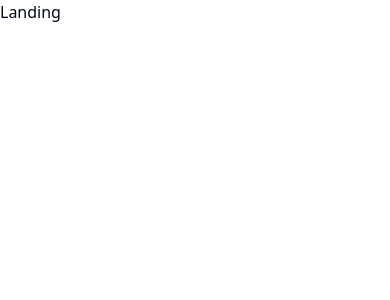
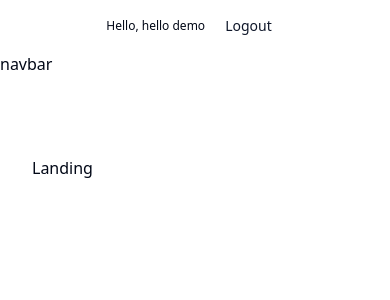
Before and after one commit to Ankit9835/react_typescript_ecomm, a React app: page / in a window 390 px wide. Shown: the top 300 px of the page. Built offline with nearby package versions, Linux system fonts and the light colour scheme; the HTML template or start-up script is replaced by a standard one.

Commit message:
working on layout file

```diff
--- a/src/App.tsx
+++ b/src/App.tsx
@@ -19,11 +19,43 @@
 const router = createBrowserRouter([
   {
     path: '/',
-    element: <Landing />,
+    element: <HomeLayout />,
+
+    children: [
+      {
+        index: true,
+        element: <Landing />,
+      },
+      {
+        path: 'products',
+        element: <Products />,
+      },
+      {
+        path: 'products/:id',
+        element: <SingleProduct />,
+      },
+      {
+        path: 'cart',
+        element: <Cart />,
+      },
+      { path: 'about', element: <About /> },
+      {
+        path: 'checkout',
+        element: <Checkout />,
+      },
+      {
+        path: 'orders',
+        element: <Orders />,
+      },
+    ],
   },
   {
-    path: '/cart',
-    element: <Cart />,
+    path: '/login',
+    element: <Login />,
+  },
+  {
+    path: '/register',
+    element: <Register />,
   },
 ]);
 
--- /dev/null
+++ b/src/components/Header.tsx
@@ -0,0 +1,42 @@
+import React, { useState } from 'react'
+import { Link, useNavigate } from 'react-router-dom'
+import { Button } from './ui/button'
+
+
+const Header = () => {
+    const navigate = useNavigate()
+    const [user, setUser] = useState<{username: string}  | null>({
+        username:'hello demo'
+    })
+
+    const handleLogout = () => {
+        setUser(null)
+        navigate('/')
+    }
+  return (
+    <header>
+    <div className='align-element flex justify-center sm:justify-end py-2'>
+      {/* USER */}
+      {user ? (
+        <div className='flex gap-x-2 sm:gap-x-8 items-center'>
+          <p className='text-xs sm:text-sm'>Hello, {user.username}</p>
+          <Button variant='link' size='sm' onClick={handleLogout}>
+            Logout
+          </Button>
+        </div>
+      ) : (
+        <div className='flex gap-x-6 justify-center items-center -mr-4'>
+          <Button asChild variant='link' size='sm'>
+            <Link to='/login'>Sign in / Guest</Link>
+          </Button>
+          <Button asChild variant='link' size='sm'>
+            <Link to='/register'>Register</Link>
+          </Button>
+        </div>
+      )}
+    </div>
+  </header>
+  )
+}
+
+export default Header
--- /dev/null
+++ b/src/components/index.ts
@@ -0,0 +1 @@
+export { default as Header } from './Header';
--- a/src/index.css
+++ b/src/index.css
@@ -59,6 +59,12 @@
   }
 }
 
+@layer components {
+  .align-element {
+    @apply mx-auto max-w-6xl px-8;
+  }
+}
+
 @layer base {
   * {
     @apply border-border;
--- a/src/pages/HomeLayout.tsx
+++ b/src/pages/HomeLayout.tsx
@@ -1,10 +1,16 @@
 import React from 'react'
+import { Outlet } from 'react-router-dom'
+import { Header } from '../components'
 
 const HomeLayout = () => {
   return (
-    <div>
-      HomeLayout
+    <>
+    <Header />
+    <nav>navbar</nav>
+    <div className='align-element py-20'>
+      <Outlet />
     </div>
+  </>
   )
 }
 
```
